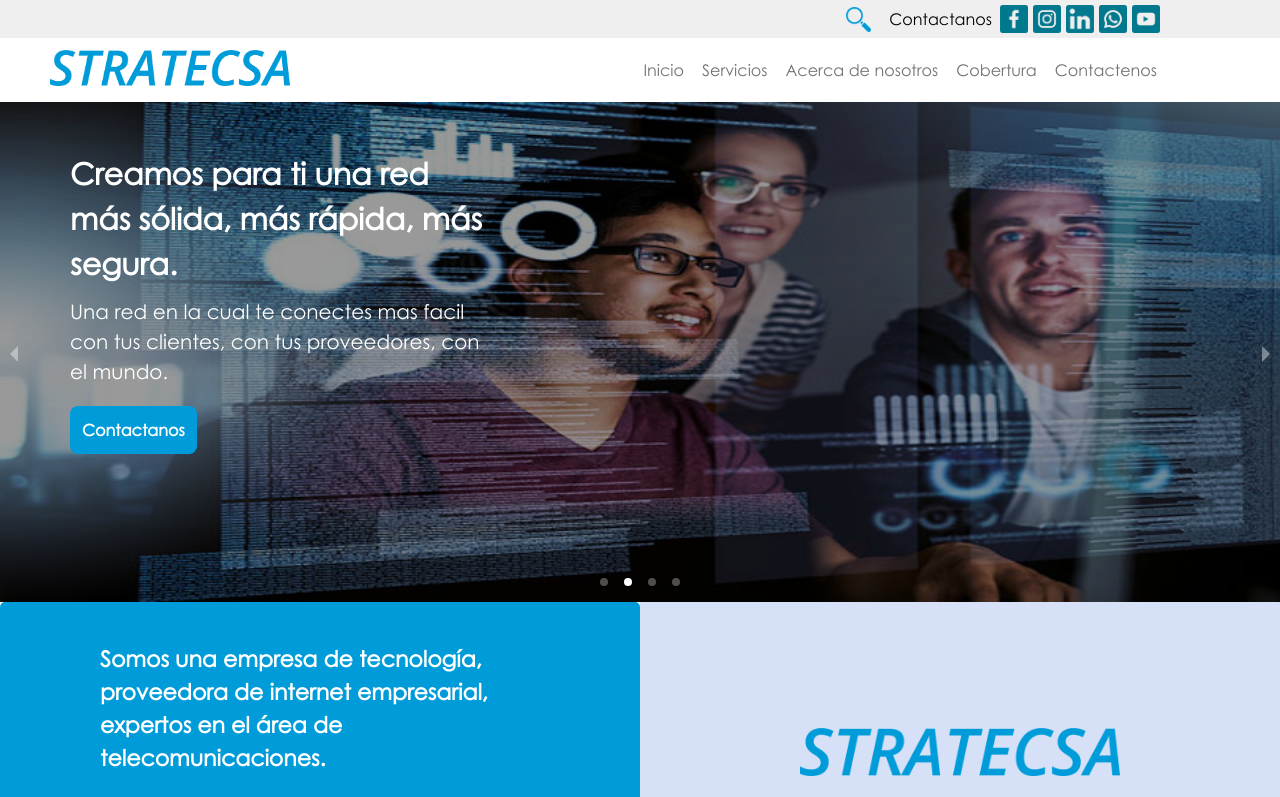
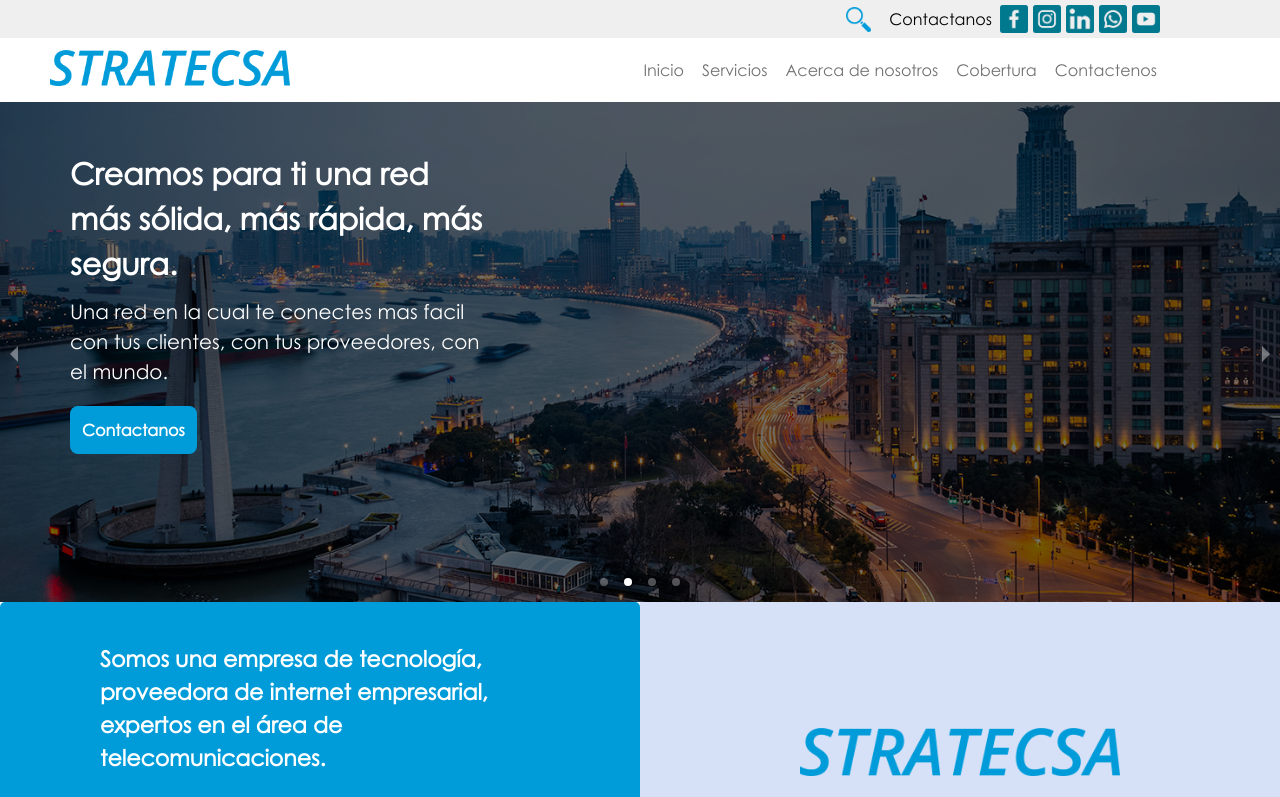
Before and after one commit to AndreaNavas18/stratecsa, a Next.js app: page /home in a window 1280 px wide. Shown: the top 797 px of the page. Built offline with nearby package versions, Linux system fonts and the light colour scheme.

Commit message:
2ccc0724

```diff
--- a/src/app/home/home.module.css
+++ b/src/app/home/home.module.css
@@ -25,6 +25,8 @@
         display: flex;
         flex-direction: column;
         font-family: 'Century Gothic', sans-serif;
+        position: relative;
+        width: 100%;
 
     }
 
@@ -45,11 +47,14 @@
     .imagenSlider {
         position: absolute;
         z-index: 1;
-        width: 1530px !important;
+        /* width: 1530px !important; */
+        width: 100%;
         height: 500px;
         background-color: rgba(0, 0, 0, 0.8);
         filter:brightness(0.6);
         left: 0;
+        object-fit: cover;
+        object-position: center;
     }
 
     .titleSlider {
--- a/src/app/home/slider/slider.jsx
+++ b/src/app/home/slider/slider.jsx
@@ -8,10 +8,10 @@ import Styles from '../home.module.css';
 import 'react-responsive-carousel/lib/styles/carousel.min.css';
 
 const images = [
-    '/img/fondo1.jpg',
-    '/img/fondo2.jpg',
-    '/img/fondo3.png',
-    '/img/fondo4.png',
+    '/new/img4.jpg',
+    '/new/img9.jpg',
+    '/new/img14.jpg',
+    '/new/img1.jpg',
     // Agrega más URLs de imágenes según sea necesario
 ];
 
```
